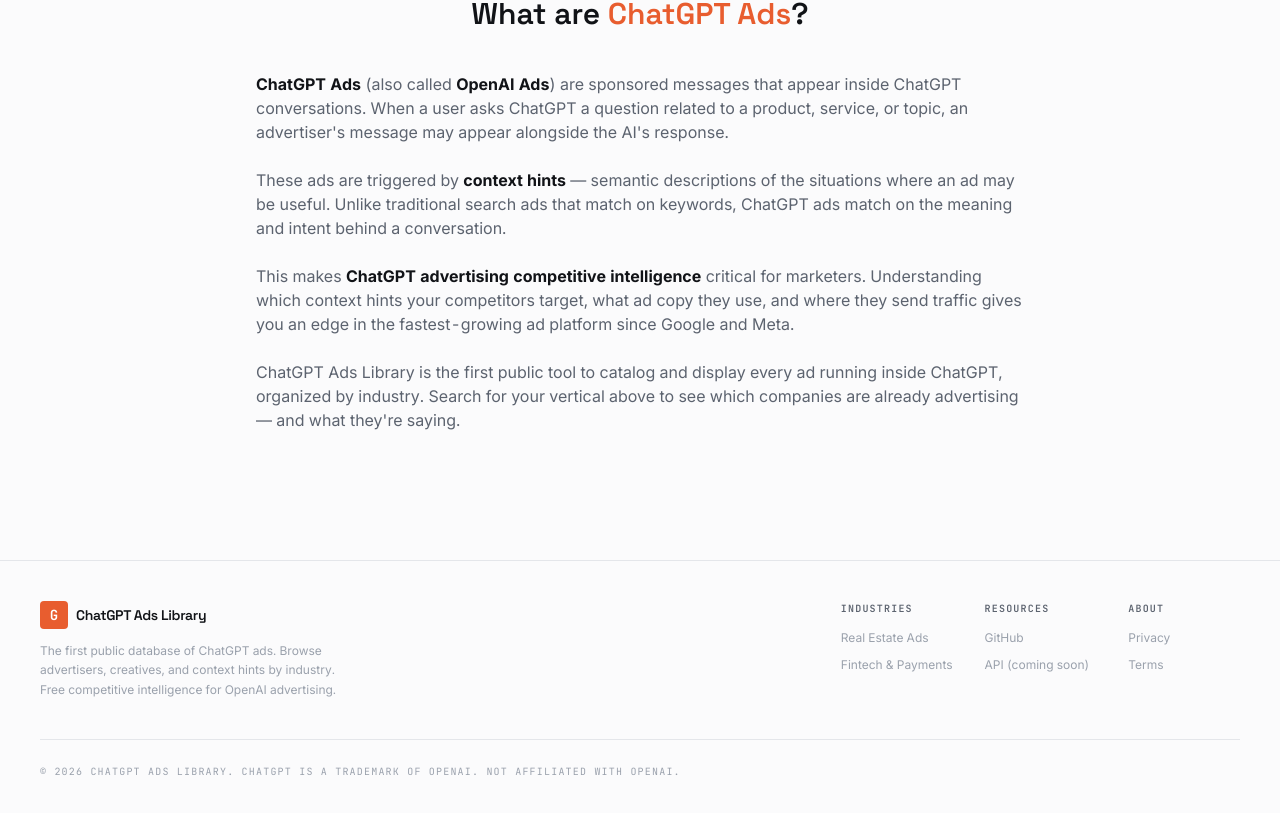
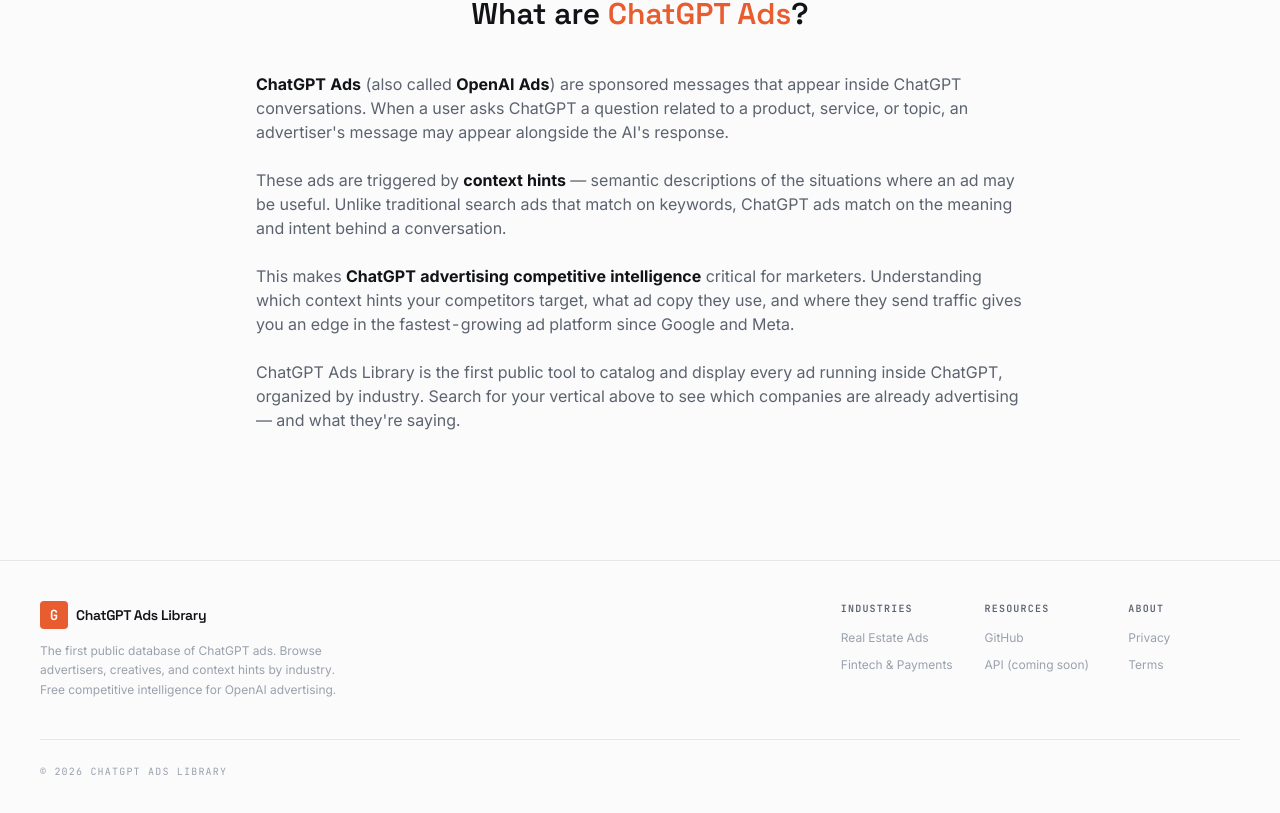
Before and after one commit to AkshatGada/openai-ads, a React (Vite) app in the folder dashboard/: page / in a window 1280 px wide. Shown: the part 1272-2085 px from the top of the page. Built offline with nearby package versions, Linux system fonts and the light colour scheme.

Commit message:
Remove OpenAI trademark disclaimer from footer

```diff
--- a/dashboard/src/App.tsx
+++ b/dashboard/src/App.tsx
@@ -156,8 +156,7 @@
 
           <div className="mt-10 border-t border-border pt-6">
             <p className="font-mono text-[0.625rem] uppercase tracking-[0.12em] text-text-faint">
-              &copy; {new Date().getFullYear()} ChatGPT Ads Library. ChatGPT is
-              a trademark of OpenAI. Not affiliated with OpenAI.
+              &copy; {new Date().getFullYear()} ChatGPT Ads Library
             </p>
           </div>
         </div>
```
